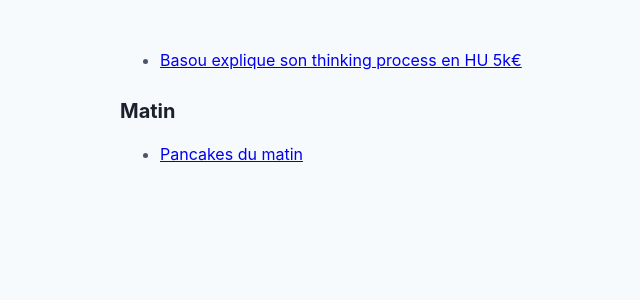
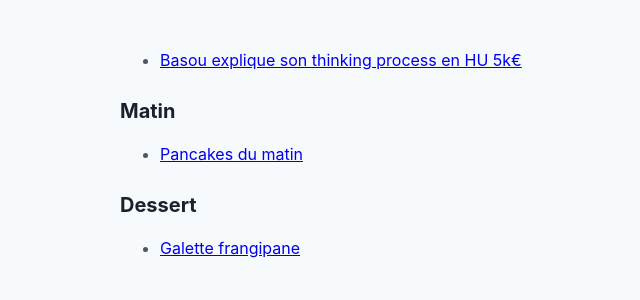
Before and after one commit to greglejeune/blog, a Jekyll site: the page built from index.html, in a window 1280 px wide. Shown: the top 300 px of the page, without its empty margins (72-712 px from the left). Built offline with Jekyll 4.4.1, drawn with Linux system fonts in a browser that asks for light colours.

Commit message:
Update index.html

```diff
--- a/index.html
+++ b/index.html
@@ -18,3 +18,12 @@ layout: blog
     </li>
 {% endfor %}
 </ul>
+
+<h2>Dessert</h2>
+<ul>
+{% for post in site.categories['dessert'] %}
+    <li>
+        <a href="{{ post.url | prepend: site.baseurl }}">{{ post.title }}</a>
+    </li>
+{% endfor %}
+</ul>
```
